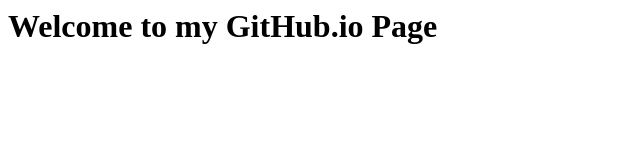
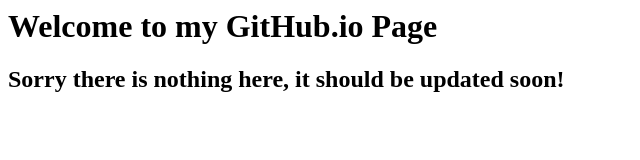
Before and after one commit to justmeguysjess/justmeguysjess.github.io, a plain HTML site: page index.html in a window 1280 px wide. Shown: the whole page, without its empty margins (0-640 px from the left). Drawn offline with Linux system fonts and the light colour scheme.

Commit message:
Testing Update

```diff
--- a/index.html
+++ b/index.html
@@ -1 +1,2 @@
 <h1>Welcome to my GitHub.io Page</h1>
+<h2>Sorry there is nothing here, it should be updated soon!</h2>
```
